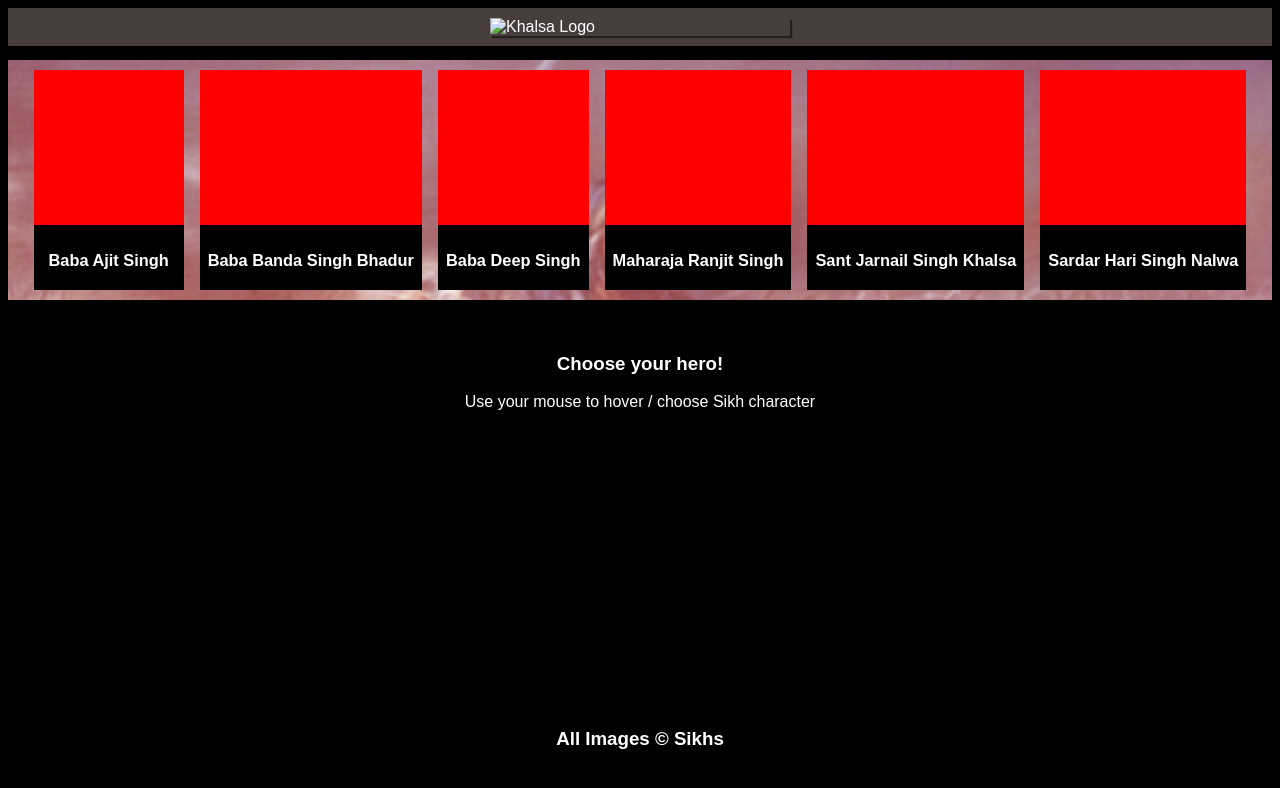
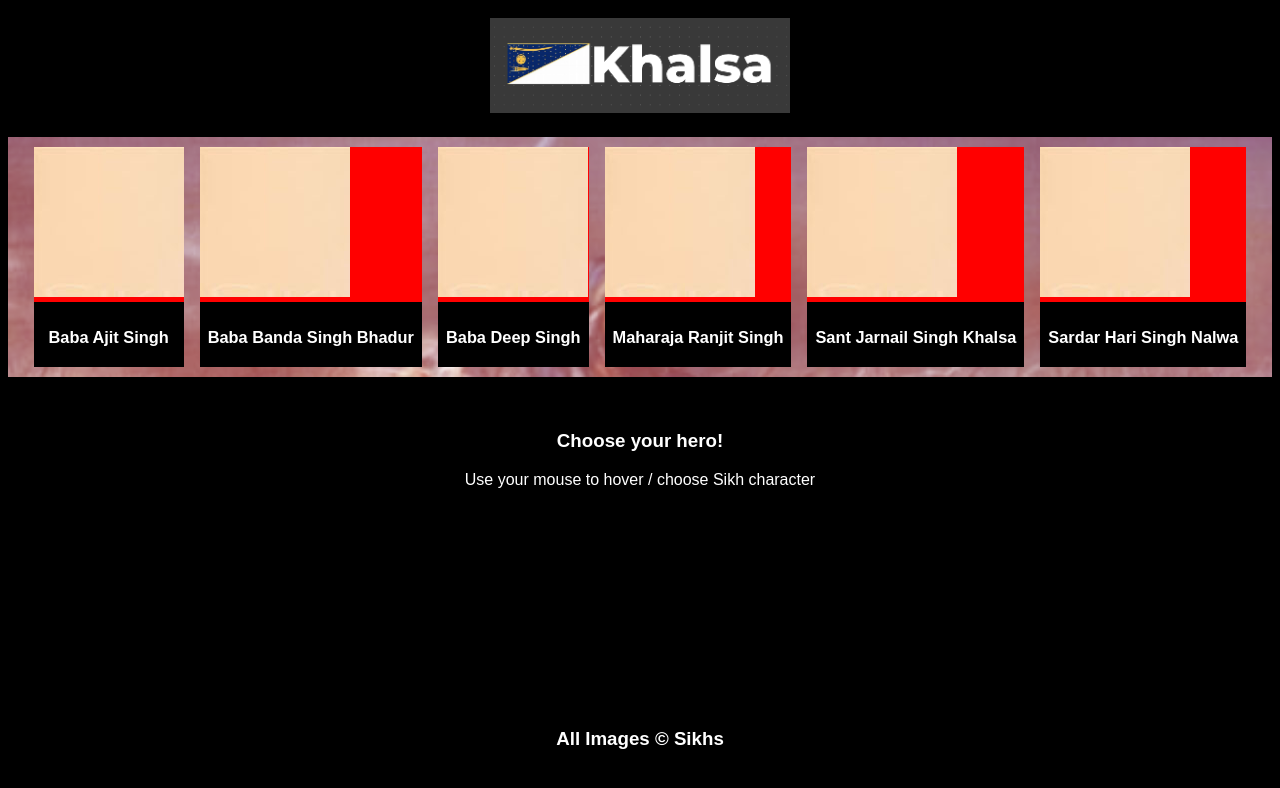
Before and after one commit to sidhu-sukhbhag/sidhu_sukhbhag-marvel-built, a plain HTML site: page index.html in a window 1280 px wide. Drawn offline with Linux system fonts and the light colour scheme.

Commit message:
photos
photos

```diff
--- a/css/main.css
+++ b/css/main.css
@@ -14,7 +14,7 @@ body {
 }
 
 header {
-    background-color: rgb(72, 61, 61);
+    background-color: rgb(0, 0, 0);
     padding: 10px 0;
 
 }
@@ -46,9 +46,6 @@ header {
 .characters li {
     height: 220px;
     background-color: black;
-    background-image: url(../images/WhatsApp\ Image\ 2024-03-10\ at\ 13.23.07_16832d38.jpg);
-    background-size: cover;
-    background-blend-mode: overlay;
     margin: 10px 8px;
     text-align: center;
     cursor: pointer;
@@ -72,7 +69,7 @@ header {
 .sprite {
     width: 150px;
     height: 150px;
-    background-image: url();
+    background-image: url(../images/sprites\ 1.jpeg)
 }
 
 #bhadur {
--- a/index.html
+++ b/index.html
@@ -8,7 +8,7 @@
 <body>
     <header>
         <h1 class="hidden">All about the team</h1>
-        <img src="images/hhhg.jpeg" id="main-logo" alt="Khalsa Logo">
+        <img src="images/Logo1.png" id="main-logo" alt="Khalsa Logo">
     </header>
 
     <main>
```
Also changed, not shown: images/sprites 1.jpeg (added), images/wp5736938.webp (added).
